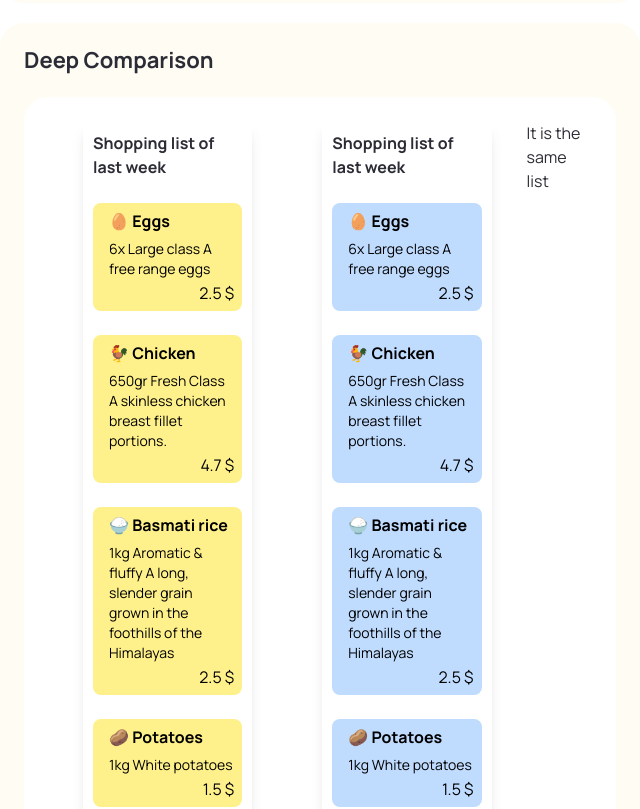
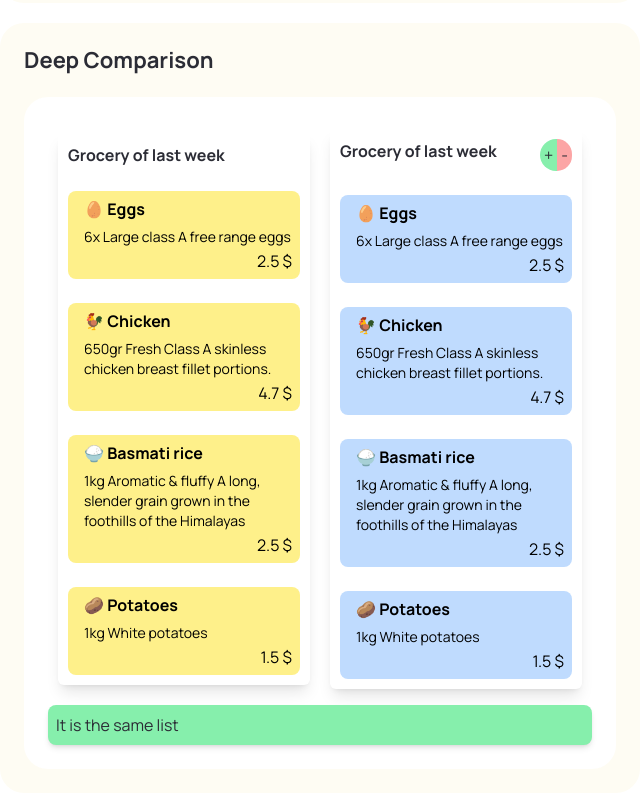
Before and after one commit to jon-oscar/eloquent-js, a Next.js app: page /chapter4 in a window 1280 px wide. Shown: the part 1600-2409 px from the top of the page, without its empty margins (0-640 px from the left). Built offline with nearby package versions, Linux system fonts and the light colour scheme.

Commit message:
WIP exercise working, pending to fix bug

```diff
--- a/components/exercises/chapter-4-oscar/Alist.tsx
+++ b/components/exercises/chapter-4-oscar/Alist.tsx
@@ -12,20 +12,20 @@ export default function Alist() {
 
   return (
     <div className='flex'>
-      <div className='p-4 max-w-lg flex-[1.8]'>
+      <div className='max-w-lg flex-[1.8] p-4'>
         <details className='mb-2'>
-          <summary className='bg-yellow-300 p-4 rounded-lg cursor-pointer shadow-md mb-4'>
+          <summary className='mb-4 cursor-pointer rounded-lg bg-yellow-300 p-4 shadow-md'>
             <span className='font-semibold'>Cities I would like to visit</span>
           </summary>
-          <ul className='ml-8 space-y-4 max-h-[366px] overflow-hidden'>
+          <ul className='ml-8 max-h-[366px] space-y-4 overflow-hidden'>
             {items && <ListItem item={items} />}
           </ul>
         </details>
-        <p className=' font-semibold mb-2'>
+        <p className='mb-2 font-semibold'>
           Countries of the listed cities above
         </p>
         <div className='flex'>
-          <div className='flex flex-col flex-1 h-[100px] overflow-hidden'>
+          <div className='flex h-[100px] flex-1 flex-col overflow-hidden'>
             {listToArray(items).map((item, index) => {
               if (item === 'Paris') {
                 return <div key={index}>{'France 🇫🇷'}</div>;
@@ -44,8 +44,8 @@ export default function Alist() {
               }
             })}
           </div>
-          <div className='flex flex-col flex-1 justify-center'>
-            <div className='bg-blue-300 p-4 rounded-md '>
+          <div className='flex flex-1 flex-col justify-center'>
+            <div className='rounded-md bg-blue-300 p-4 '>
               <span className=' font-semibold'>
                 The main dish is {getFood(items)}
               </span>
@@ -53,9 +53,9 @@ export default function Alist() {
           </div>
         </div>
       </div>
-      <div className='p-4 max-w-sm flex-[0.2]'>
+      <div className='max-w-sm flex-[0.2] p-4'>
         <button
-          className='bg-green-300 p-4 rounded-lg cursor-pointer shadow-md mb-4'
+          className='mb-4 cursor-pointer rounded-lg bg-green-300 p-4 shadow-md'
           onClick={() => {
             /**
              * Generates a random city from a predefined list of cities.
--- a/components/exercises/chapter-4-oscar/DeepComparison.tsx
+++ b/components/exercises/chapter-4-oscar/DeepComparison.tsx
@@ -1,63 +1,7 @@
-import React from 'react';
+import React, { useState } from 'react';
 import { checkEqual } from './Utils';
 
-export const shoppingLists = [
-  {
-    lastWeeksList: [
-      {
-        name: '🥚 Eggs',
-        description: '6x Large class A free range eggs',
-        price: 2.5,
-      },
-      {
-        name: '🐓 Chicken',
-        description:
-          '650gr Fresh Class A skinless chicken breast fillet portions.',
-        price: 4.7,
-      },
-      {
-        name: '🍚 Basmati rice',
-        description:
-          '1kg Aromatic & fluffy A long, slender grain grown in the foothills of the Himalayas',
-        price: 2.5,
-      },
-      {
-        name: '🥔 Potatoes',
-        description: '1kg White potatoes',
-        price: 1.5,
-      },
-    ],
-  },
-  {
-    thisWeeksList: [
-      {
-        name: '🥚 Eggs',
-        description: '6x Large class A free range eggs',
-        price: 2.5,
-      },
-      {
-        name: '🐓 Chicken',
-        description:
-          '650gr Fresh Class A skinless chicken breast fillet portions.',
-        price: 4.7,
-      },
-      {
-        name: '🍚 Basmati rice',
-        description:
-          '1kg Aromatic & fluffy A long, slender grain grown in the foothills of the Himalayas',
-        price: 2.5,
-      },
-      {
-        name: '🥔 Potatoes',
-        description: '1kg White potatoes',
-        price: 1.5,
-      },
-    ],
-  },
-  ,
-];
-
-const copyLastWeeksList = [
+const lastWeekList = [
   {
     name: '🥚 Eggs',
     description: '6x Large class A free range eggs',
@@ -81,7 +25,7 @@ const copyLastWeeksList = [
   },
 ];
 
-const copyThisWeeksList = [
+const currentWeekList = [
   {
     name: '🥚 Eggs',
     description: '6x Large class A free range eggs',
@@ -105,22 +49,37 @@ const copyThisWeeksList = [
   },
 ];
 
-// console.log(deepEqual(obj, { here: 1, object: 2 }));
-// console.log(deepEqual(obj, { here: { is: 'an' }, object: 2 }));
+const newElement = {
+  name: '🍅 Tomatoes',
+  description: '1kg Fresh tomatoes',
+  price: 0.5,
+};
 
-if (checkEqual(shoppingLists[0], shoppingLists[1]) === true) {
-  console.log('The shopping lists are equal');
+const DeepComparison = () => {
+  const [groceryList, setGroceryList] = useState([lastWeekList, currentWeekList]);
+
+  function handleClickAdd() {
+    setGroceryList((prevGroceryList) => [
+      ...prevGroceryList,
+      currentWeekList.push(newElement),
+    ]);
   }
 
-console.log(checkEqual(shoppingLists[0], shoppingLists[1]));
+  function handleClickRemove() {
+    setGroceryList((prevGroceryList) => [
+      ...prevGroceryList,
+      currentWeekList.pop(),
+    ]);
+  }
 
-const DeepComparison = () => {
   return (
-    <div className='flex flex-row'>
-      <div className='mx-[35px] my-auto flex w-[300px] flex-col rounded-md border-solid p-[10px] shadow-lg'>
-        <strong>Shopping list of last week</strong>
-        {shoppingLists &&
-          shoppingLists[0]?.lastWeeksList?.map((item) => (
+    <div className='flex flex-col'>
+      <div className='mt-2 flex flex-row'>
+        <div className='mx-[10px] my-auto flex w-[300px] flex-1 flex-col rounded-md border-solid p-[10px] shadow-lg'>
+          <strong>Grocery of last week</strong>
+
+          {groceryList &&
+            groceryList[0].map((item) => (
               <ol key={item.name}>
                 <li className='relative mt-[24px] rounded-lg bg-yellow-200 p-2 pl-[16px] font-[16px] leading-[20px] text-black'>
                   <strong>{item.name}</strong>
@@ -130,10 +89,26 @@ const DeepComparison = () => {
               </ol>
             ))}
         </div>
-      <div className='mx-[35px] my-auto flex w-[300px] flex-col rounded-md border-solid p-[10px] shadow-lg'>
-        <strong>Shopping list of last week</strong>
-        {shoppingLists &&
-          shoppingLists[1]?.thisWeeksList?.map((item) => (
+        <div className='mx-[10px] my-auto flex w-[300px] flex-1 flex-col rounded-md border-solid p-[10px] shadow-lg'>
+          <div className='flex flex-row justify-between'>
+            <strong>Grocery of last week</strong>
+            <div>
+              <button
+                className='rounded-s-full bg-green-300 p-1'
+                onClick={handleClickAdd}
+              >
+                +
+              </button>
+              <button
+                className='rounded-e-full bg-red-300 p-1'
+                onClick={handleClickRemove}
+              >
+                -
+              </button>
+            </div>
+          </div>
+          {groceryList &&
+            groceryList[1]?.map((item) => (
               <ol key={item.name}>
                 <li className='relative mt-[24px] rounded-lg bg-blue-200 p-2 pl-[16px] font-[16px] leading-[20px] text-black'>
                   <strong>{item.name}</strong>
@@ -143,11 +118,16 @@ const DeepComparison = () => {
               </ol>
             ))}
         </div>
-
-      {checkEqual(copyThisWeeksList, copyLastWeeksList) && (
-        <span>
+      </div>
+      {checkEqual(lastWeekList, currentWeekList) === true ? (
+        <span className='mt-4 cursor-pointer rounded-lg bg-green-300 p-2 shadow-md'>
           It is the same list
-          {checkEqual(copyThisWeeksList, copyLastWeeksList)}
+          {checkEqual(lastWeekList, currentWeekList)}
+        </span>
+      ) : (
+        <span className='cursor-pointer rounded-lg bg-red-300 p-2 shadow-md '>
+          It is not the same list
+          {checkEqual(lastWeekList, currentWeekList)}
         </span>
       )}
     </div>
```
Lines whose indentation alone changed are shown as unchanged.
